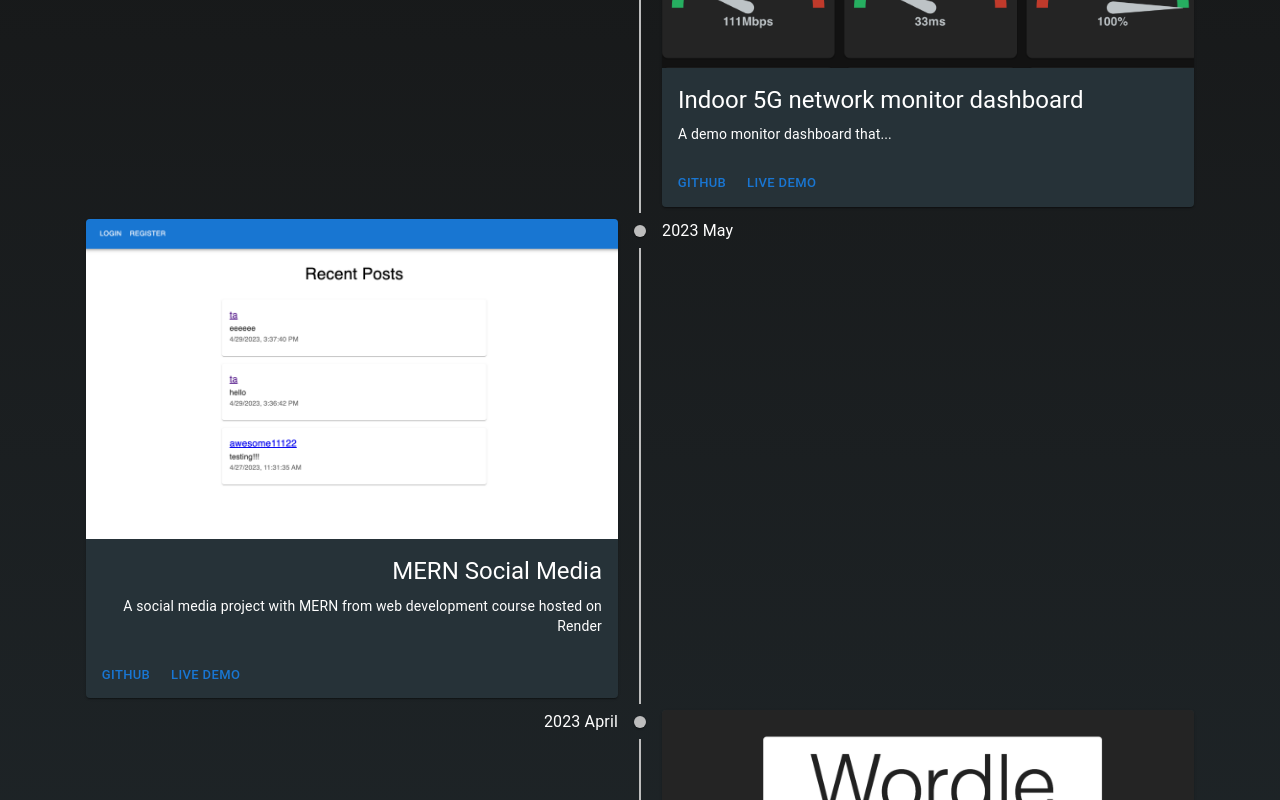
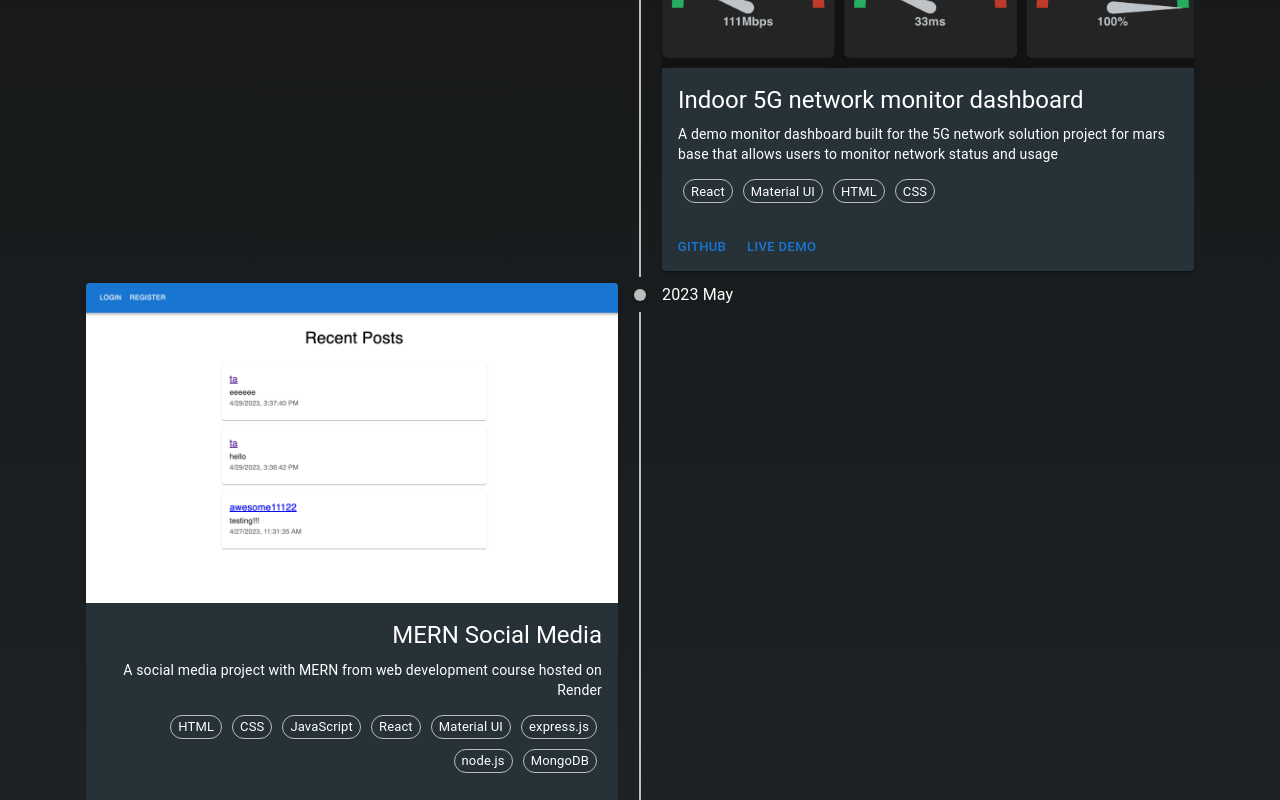
Before and after one commit to BiTheDev/BiTheDev.github.io, a React (Vite) app in the folder portfolio/: page /projects in a window 1280 px wide. Shown: the part 440-1240 px from the top of the page. Built offline with nearby package versions, Linux system fonts and the light colour scheme.

Commit message:
update project details

```diff
--- a/portfolio/src/pages/ProjectsPage/ProjectsPage.jsx
+++ b/portfolio/src/pages/ProjectsPage/ProjectsPage.jsx
@@ -9,6 +9,7 @@
   Button,
   Typography,
   Container,
+  Chip,
 } from "@mui/material";
 import {
   Timeline,
@@ -22,12 +23,12 @@
 import { styled } from "@mui/material";
 
 const StyledCard = styled(Card)({
-  background: '#263238',
-  color: '#FFFFFF',
+  background: "#263238",
+  color: "#FFFFFF",
 });
 
 const StyledTimelineItem = styled(TimelineItem)({
-  alignItems: 'center', // Make the TimelineItem left-aligned
+  alignItems: "center", // Make the TimelineItem left-aligned
 });
 
 const ProjectsPage = () => {
@@ -35,7 +36,8 @@
     {
       id: 1,
       title: "Indoor 5G network monitor dashboard",
-      description: "A demo monitor dashboard that...",
+      description:
+        "A demo monitor dashboard built for the 5G network solution project for mars base that allows users to monitor network status and usage",
       technologies: ["React", "Material UI", "HTML", "CSS"],
       image: "/images/monitordash.png",
       githubUrl: "https://github.com/BiTheDev/MonitorDashboard",
@@ -45,8 +47,18 @@
     {
       id: 2,
       title: "MERN Social Media",
-      description: "A social media project with MERN from web development course hosted on Render",
-      technologies: ["HTML", "CSS","JavaScript", "React","Material UI", "express.js","node.js", "MongoDB"],
+      description:
+        "A social media project with MERN from web development course hosted on Render",
+      technologies: [
+        "HTML",
+        "CSS",
+        "JavaScript",
+        "React",
+        "Material UI",
+        "express.js",
+        "node.js",
+        "MongoDB",
+      ],
       image: "/images/socialmedia.png",
       githubUrl: "https://github.com/BiTheDev/MERN_Social_Media",
       liveDemo: "https://brian-ho-project3-social-app.onrender.com",
@@ -55,8 +67,18 @@
     {
       id: 2,
       title: "Wordle game",
-      description: "Mini wordle game with React from web development course hosted on Render",
-      technologies: ["HTML", "CSS","JavaScript", "React", "Material UI", "express.js","node.js", "MongoDB", ],
+      description:
+        "Mini wordle game with React from web development course hosted on Render",
+      technologies: [
+        "HTML",
+        "CSS",
+        "JavaScript",
+        "React",
+        "Material UI",
+        "express.js",
+        "node.js",
+        "MongoDB",
+      ],
       image: "/images/wordle.png",
       githubUrl: "https://github.com/BiTheDev/React_Wordle",
       liveDemo: "https://brian-ho-project3-social-app.onrender.com",
@@ -66,7 +88,7 @@
       id: 3,
       title: "Mini Tip Calculator app",
       description: "A task management application",
-      technologies: ["HTML", "CSS","JavaScript"],
+      technologies: ["HTML", "CSS", "JavaScript"],
       image: "/images/tipcal.png",
       githubUrl: "https://github.com/BiTheDev/TipCalculator",
       liveDemo: "https://bithedev.github.io/TipCalculator/",
@@ -77,7 +99,7 @@
 
   return (
     <Container style={{ padding: "30px" }} maxWidth="xl">
-        <Typography variant="h4" style={{textAlign:"center"}} gutterBottom>
+      <Typography variant="h4" style={{ textAlign: "center" }} gutterBottom>
         My Projects
       </Typography>
 
@@ -93,13 +115,11 @@
             </TimelineSeparator>
             <TimelineContent>
               <StyledCard>
-                  <CardActionArea
-                  href={project.liveDemo}
-                  target="_">
+                <CardActionArea href={project.liveDemo} target="_">
                   <CardMedia
                     component="img"
                     alt={project.title}
-                      style={{minHeight:"320px"}}
+                    style={{ minHeight: "320px" }}
                     image={project.image}
                   />
                   <CardContent>
@@ -109,6 +129,17 @@
                     <Typography variant="body2" color="white">
                       {project.description}
                     </Typography>
+                    <div style={{ marginTop: "10px" }}>
+                      {project.technologies.map((tech, index) => (
+                        <Chip
+                          key={index}
+                          label={tech}
+                          variant="outlined"
+                          size="small"
+                          style={{ margin: "5px", color: "white" }}
+                        />
+                      ))}
+                    </div>
                   </CardContent>
                 </CardActionArea>
                 <CardActions>
@@ -134,13 +165,15 @@
           </TimelineItem>
         ))}
       </Timeline>
-        <div style={{ textAlign: 'center', margin: '20px 0' }}>
+      <div style={{ textAlign: "center", margin: "20px 0" }}>
         <Button
           variant="contained"
           color="inherit"
           href="https://github.com/BiTheDev"
           target="_"
-            style={{background: "linear-gradient(to bottom, #151515 0%, #263238 100%)"}}
+          style={{
+            background: "linear-gradient(to bottom, #151515 0%, #263238 100%)",
+          }}
         >
           See More Projects on GitHub
         </Button>
```
Lines whose indentation alone changed are shown as unchanged.
